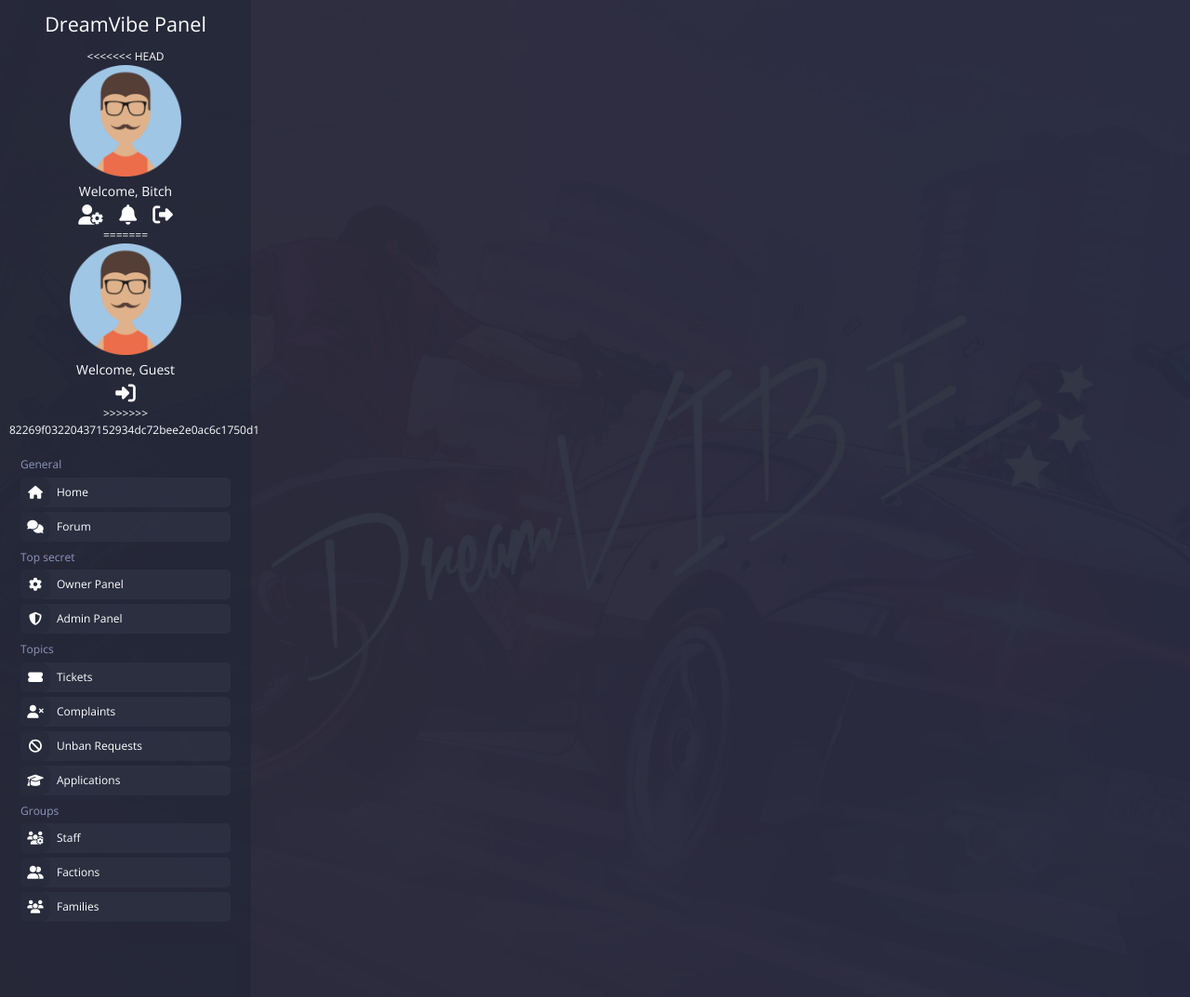
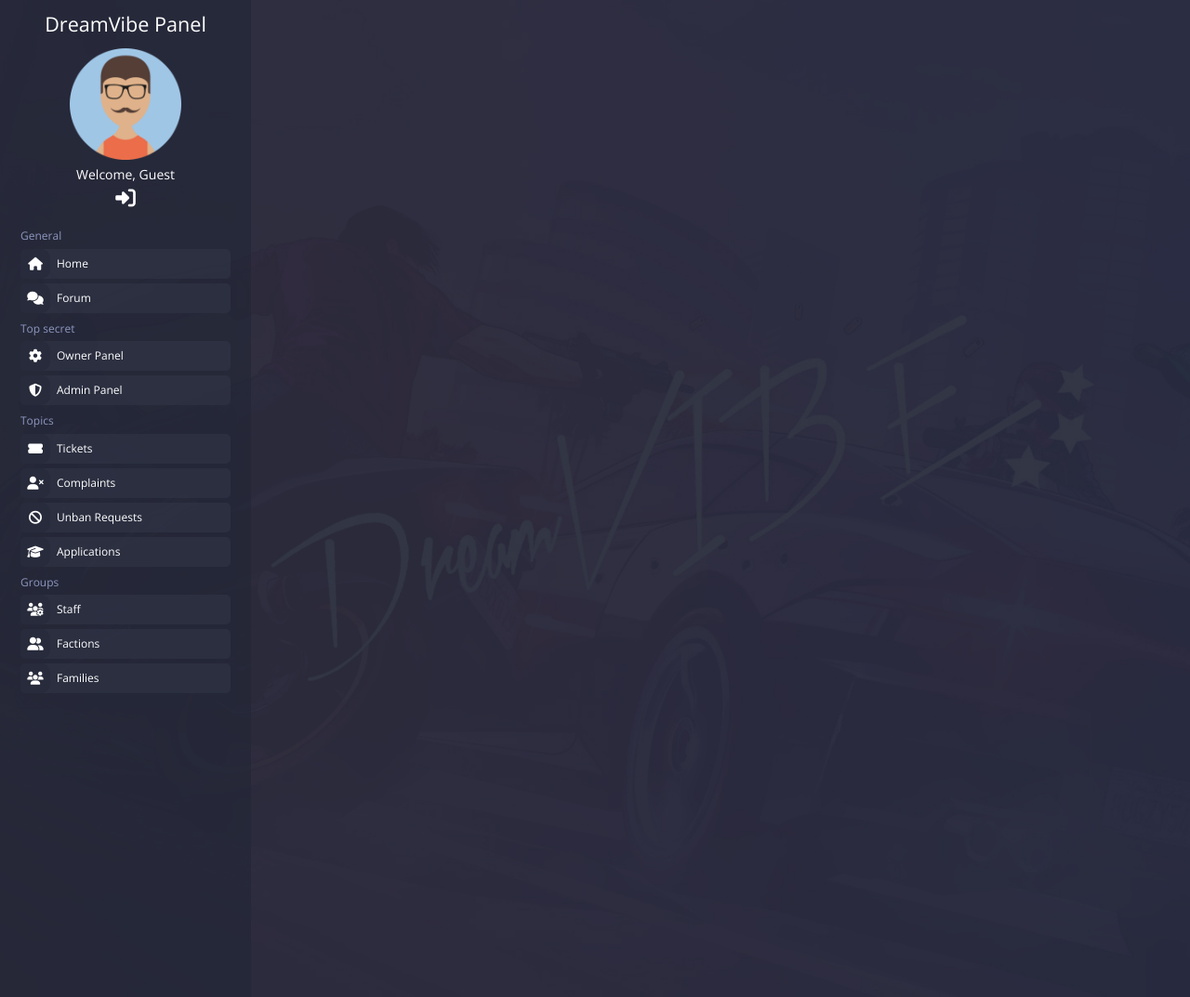
Before and after one commit to vtean/rpg-panel, a PHP site: page / in a window 1280 px wide. Shown: the whole page at 93% size. Run offline with PHP 8.4, Linux system fonts and the light colour scheme; data that the repository does not hold is empty; a stand-in replaces the project's code that opens the database connection; some libraries are stand-ins or nearby versions.

Commit message:
Update menu.php

```diff
--- a/public/views/layouts/menu.php
+++ b/public/views/layouts/menu.php
@@ -4,17 +4,6 @@
     </div>
     <div class="dv-user-bar">
         <div class="dv-user-welcome">
-<<<<<<< HEAD
-            <img class="dv-user-avatar" src="<?php echo BASE_URL . '/public/resources/img/avatar.png' ?>" alt="User Avatar">
-            <span class="dv-welcome-text">Welcome, Bitch</span>
-            <div class="dv-user-controls">
-                <ul class="list-style-none">
-                    <li><a href=""><i class="fas fa-user-cog"></i></a></li>
-                    <li><a href=""><i class="fas fa-bell"></i></a></li>
-                    <li><a href="<?php echo BASE_URL . '/logout' ?>"><i class="fas fa-sign-out-alt"></i></a></li>
-                </ul>
-            </div>
-=======
             <?php if (isLoggedIn()): ?>
                 <img class="dv-user-avatar" src="<?php echo BASE_URL . '/public/resources/img/avatar.png' ?>" alt="User Avatar">
                 <span class="dv-welcome-text">Welcome, Bitch</span>
@@ -34,7 +23,6 @@
                     </ul>
                 </div>
             <?php endif; ?>
->>>>>>> 82269f03220437152934dc72bee2e0ac6c1750d1
         </div>
     </div>
     <nav class="dv-navbar navbar navbar-expand-lg navbar-dark">
```
